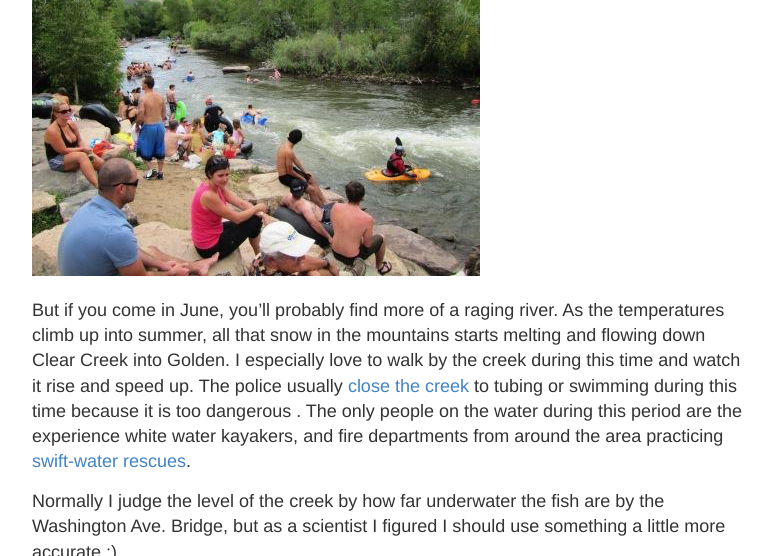
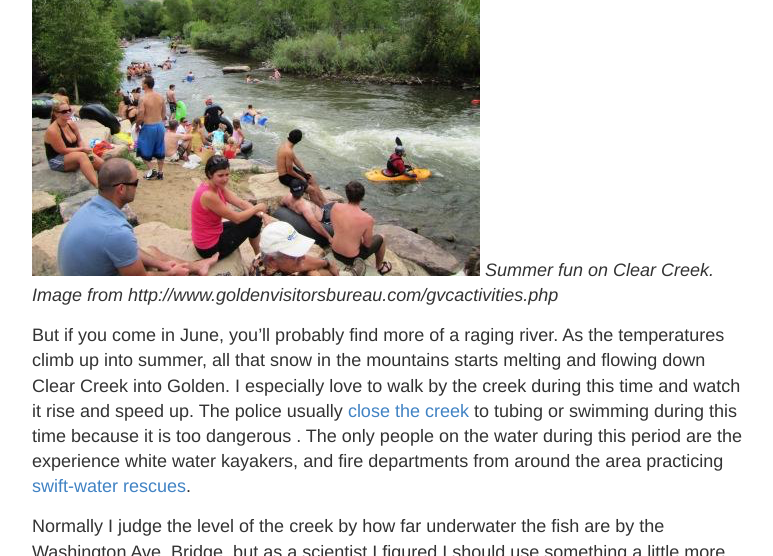
Before and after one commit to andypicke/andypicke.github.io, a Jekyll site: the page built from 2017-10-25-clear-creek.md, in a window 1280 px wide and 900 px high, scrolled down 454 px, cut to the strip 0-556 px from the top of the window. Shown: the whole strip, without its empty margins (248-1021 px from the left). Built offline with Jekyll 4.4.1, drawn with Linux system fonts in a browser that asks for light colours; comment, search, counter and statistics services are not loaded.

Commit message:
add caption

```diff
--- a/2017-10-25-clear-creek.md
+++ b/2017-10-25-clear-creek.md
@@ -8,6 +8,7 @@ One of my favorite things about Golden is Clear Creek. It runs right through dow
 
 
 ![Summer fun on Clear Creek. Image from http://www.goldenvisitorsbureau.com/gvcactivities.php](/images/clearcreek/gvcactivities.png)
+*Summer fun on Clear Creek. Image from http://www.goldenvisitorsbureau.com/gvcactivities.php*
 
 But if you come in June, you’ll probably find more of a raging river. As the temperatures climb up into summer, all that snow in the mountains starts melting and flowing down Clear Creek into Golden. I especially love to walk by the creek during this time and watch it rise and speed up. The police usually [close the creek](http://www.denverpost.com/2017/06/12/jefferson-county-restricts-tubing-clear-creek/) to tubing or swimming during this time because it is too dangerous . The only people on the water during this period are the experience white water kayakers, and fire departments from around the area practicing [swift-water rescues](http://www.denverpost.com/2017/06/03/water-rescue-training-clear-creek/).
 
```
